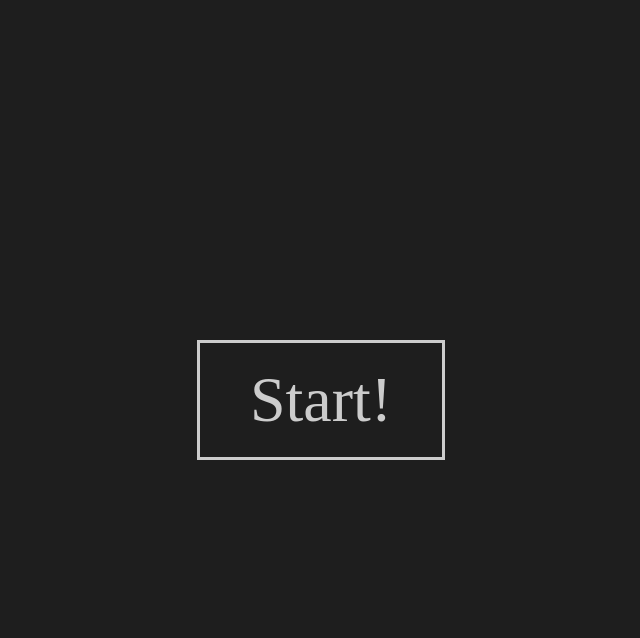
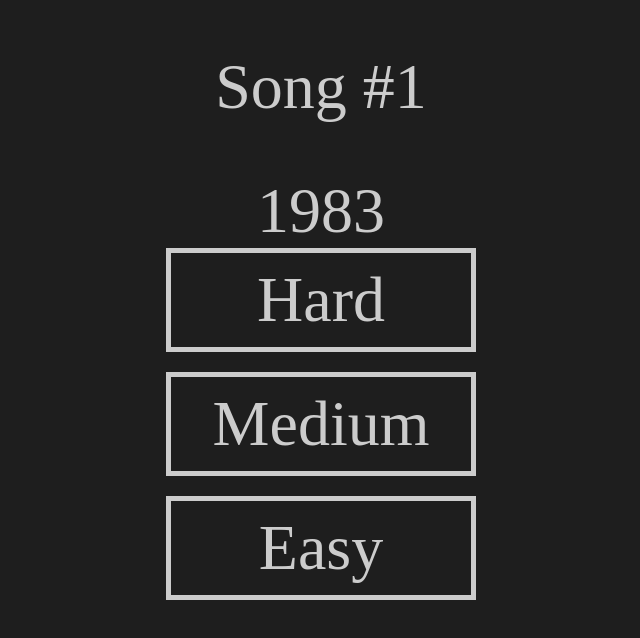
Before and after one commit to Syntastic/game, an Angular app: page /song/1 in a window 1280 px wide. Before the commit this address led to /game. Shown: the top 638 px of the page, without its empty margins (319-959 px from the left). Built offline with nearby package versions, Linux system fonts and the light colour scheme.

Commit message:
feat: after song info

```diff
--- a/src/app/components/game.component.ts
+++ b/src/app/components/game.component.ts
@@ -12,7 +12,6 @@ export class GameComponent {
   public constructor(private router: Router, private route: ActivatedRoute) {}
 
   public start(): void {
-    this.started = true;
     this.router.navigate(['list']);
   }
 }
--- a/src/app/components/song.component.html
+++ b/src/app/components/song.component.html
@@ -1,16 +1,46 @@
-<ng-container *ngIf="song$ | async as song">
-  <div class="container" *ngIf="!videoPlaying">
+<div class="container" *ngIf="!videoPlaying">
+  <div class="song-id">
     <div class="title">Song #{{ song.id }}</div>
     <div>{{ song.year }}</div>
+  </div>
 
-    <div class="video first" [routerLink]="'1'" (click)="videoStart()">
+  <ng-container *ngIf="!complete">
+    <div
+      class="video first"
+      [ngClass]="{ played: hard }"
+      [routerLink]="'1'"
+      (click)="videoStart(1)"
+    >
       Hard
     </div>
-    <div class="video" [routerLink]="'2'" (click)="videoStart()">Medium</div>
-    <div class="video last" [routerLink]="'3'" (click)="videoStart()">Easy</div>
+    <div
+      class="video"
+      [ngClass]="{ played: medium }"
+      [routerLink]="'2'"
+      (click)="videoStart(2)"
+    >
+      Medium
+    </div>
+    <div
+      class="video last"
+      [ngClass]="{ played: easy }"
+      [routerLink]="'3'"
+      (click)="videoStart(3)"
+    >
+      Easy
+    </div>
+  </ng-container>
+  <div *ngIf="complete" class="complete">
+    <div class="name">{{ song.name }}</div>
+    <div class="by">by</div>
+    <div class="artist">{{ song.artist }}</div>
+    <div class="by">covered by</div>
+    <div class="artist">{{ song.coverArtist }}</div>
+
+    <div class="video" (click)="next()">NEXT</div>
   </div>
-  <router-outlet
-    *ngIf="videoPlaying"
-    (deactivate)="onSongEnded()"
-  ></router-outlet>
-</ng-container>
+</div>
+<router-outlet
+  *ngIf="videoPlaying"
+  (deactivate)="onSongEnded()"
+></router-outlet>
--- a/src/app/components/song.component.scss
+++ b/src/app/components/song.component.scss
@@ -11,6 +11,14 @@
   flex-direction: column;
   align-items: center;
   justify-content: center;
+  flex: 1;
+}
+
+.song-id {
+  display: flex;
+  flex-direction: column;
+  align-items: center;
+  margin-bottom: auto;
 }
 
 .title {
@@ -19,7 +27,7 @@
 
 .video {
   margin: 10px;
-  border: 3px solid #cccccc;
+  border: 5px solid #cccccc;
   padding: 10px 0;
   width: 300px;
   text-align: center;
@@ -37,3 +45,27 @@
 .last {
   margin-bottom: 200px;
 }
+
+.complete {
+  width: 100%;
+  height: 600px;
+  display: flex;
+  flex-direction: column;
+  align-items: center;
+}
+
+.played {
+  border-color: green;
+}
+
+.name {
+  font-size: 60pt;
+}
+
+.by {
+  font-size: 36pt;
+}
+
+.artist {
+  margin-bottom: 50px;
+}
--- a/src/app/components/song.component.ts
+++ b/src/app/components/song.component.ts
@@ -1,8 +1,8 @@
 import { Component, OnInit } from '@angular/core';
-import { ActivatedRoute } from '@angular/router';
-import { map, Observable } from 'rxjs';
+import { ActivatedRoute, Router } from '@angular/router';
+import { map, Observable, take } from 'rxjs';
 
-import { Song } from '../models';
+import { Level, Song } from '../models';
 import { SongProvider } from '../services';
 
 @Component({
@@ -12,26 +12,75 @@ import { SongProvider } from '../services';
 })
 export class SongComponent implements OnInit {
   public videoPlaying: boolean;
+  public complete: boolean;
+
+  public hard: boolean;
+  public medium: boolean;
+  public easy: boolean;
 
   public song$: Observable<Song>;
+  public song: Song;
+
+  private songId$: Observable<string>;
 
   public constructor(
     private route: ActivatedRoute,
+    private router: Router,
     private songProvider: SongProvider
   ) {}
 
   public ngOnInit(): void {
-    this.song$ = this.route.paramMap.pipe(
-      map((paramMap) => paramMap.get('name')),
-      map((x) => this.songProvider.getSong(x))
+    this.songId$ = this.route.paramMap.pipe(
+      map((paramMap) => paramMap.get('name'))
     );
+    this.songId$
+      .pipe(map((x) => this.songProvider.getSong(x)))
+      .subscribe((x) => {
+        this.song = x;
+        this.resetSong();
+      });
+
+    this.song$ = this.songId$.pipe(map((x) => this.songProvider.getSong(x)));
   }
 
-  public videoStart(): void {
+  public videoStart(level: Level): void {
+    switch (level) {
+      case Level.hard:
+        this.hard = true;
+        break;
+      case Level.medium:
+        this.medium = true;
+        break;
+      case Level.easy:
+        this.easy = true;
+        break;
+    }
+
     this.videoPlaying = true;
   }
 
   public onSongEnded(): void {
+    this.complete = this.hard && this.medium && this.easy;
     this.videoPlaying = false;
   }
+
+  public next(): void {
+    this.songId$.pipe(take(1)).subscribe((id) => {
+      const i = parseInt(id);
+      if (i === this.songProvider.getSongs().length) {
+        this.router.navigate(['game']);
+      } else {
+        this.router.navigate(['..', i + 1], {
+          relativeTo: this.route,
+        });
+      }
+    });
+  }
+
+  private resetSong(): void {
+    this.complete = false;
+    this.hard = false;
+    this.medium = false;
+    this.easy = false;
+  }
 }
--- a/src/app/models/index.ts
+++ b/src/app/models/index.ts
@@ -1 +1,7 @@
 export { Song } from './song';
+
+export enum Level {
+  hard = 1,
+  medium = 2,
+  easy = 3,
+}
--- a/src/app/services/song.guard.ts
+++ b/src/app/services/song.guard.ts
@@ -6,6 +6,7 @@ export class SongGuard implements CanActivate {
   public constructor(private router: Router) {}
 
   public canActivate(): boolean | UrlTree {
+    return true;
     return this.router.url === '/' ? this.router.parseUrl('game') : true;
   }
 }
--- a/src/app/services/song.provider.ts
+++ b/src/app/services/song.provider.ts
@@ -10,6 +10,11 @@ export class SongProvider {
 
   public getSong(id: string): Song {
     return this.songs.find((x) => x.id === id);
+  }
+
+  public getNextRoute(id: string): string {
+    const i = parseInt(id);
+    return i === this.songs.length ? 'game' : `..//${i + 1}`;
   }
 
   private maniac = new SongBuilder('1')
```
